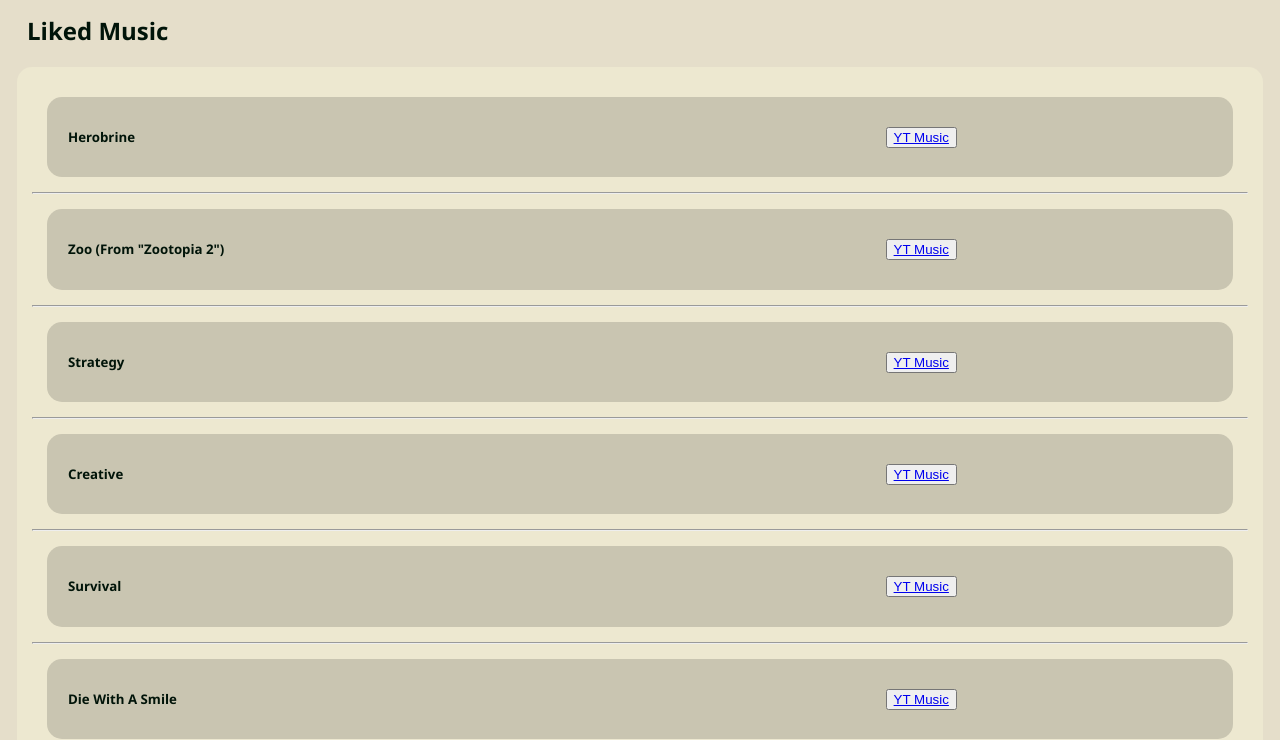
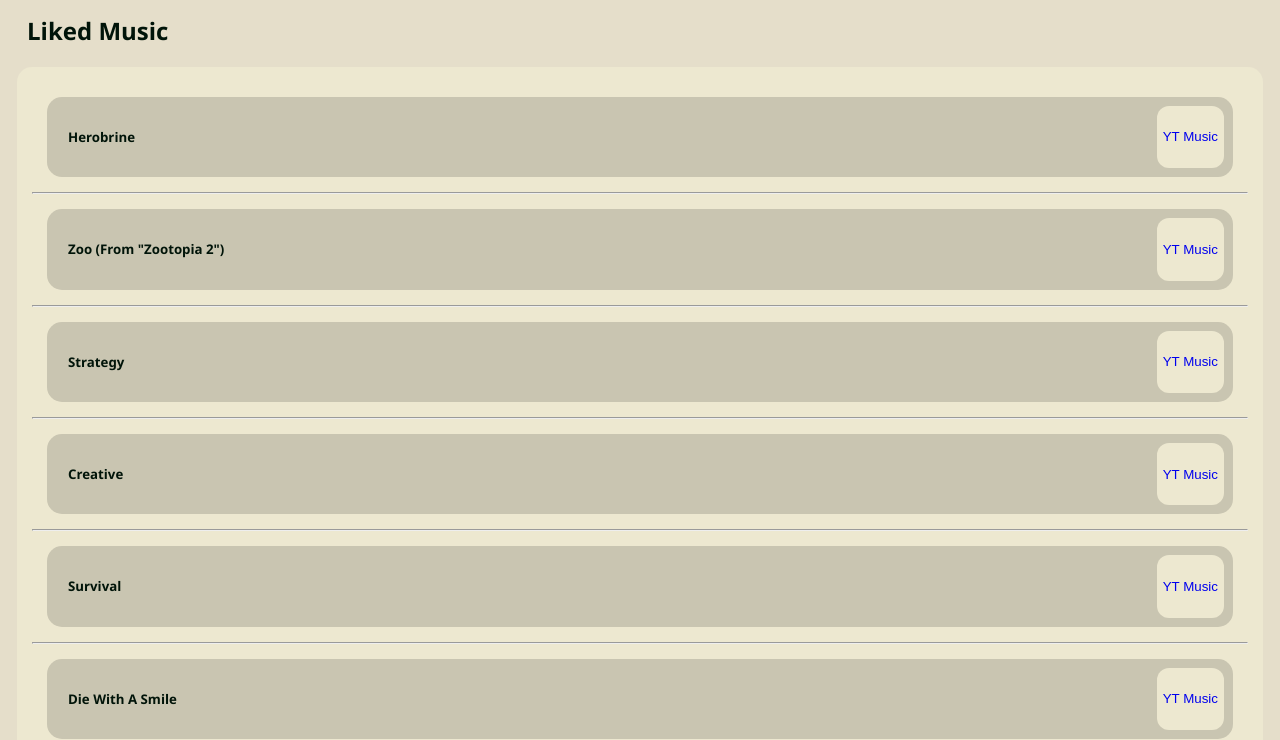
Before and after one commit to hady-z14/FavSongs, a plain HTML site: page index.html in a window 1280 px wide. Shown: the part 81-821 px from the top of the page. Drawn offline with Linux system fonts and the light colour scheme.

Commit message:
Update style.css

```diff
--- a/style.css
+++ b/style.css
@@ -12,13 +12,13 @@ div{
 h5{
     padding-left: 12px;
     display: inline-block;
-    width: 70%;
 }
 .song{
     border-radius: 15px;
     padding: 9px;
     margin: 15px;
     background-color: #C9C5B1;
+    display: flex;
 }
 h2{
     padding-left: 19px;
@@ -29,3 +29,12 @@ h1{
     border-radius: 0px 0px 12px 12px;
     background-color: #EDE8D0;
 }
+button{
+    background-color: #EDE8D0;
+    border-radius: 12px;
+    margin-left: auto;
+    border: 0px;
+}
+a{
+    text-decoration: none;
+}
```
